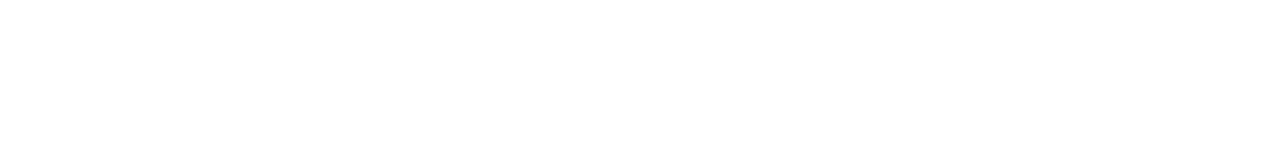
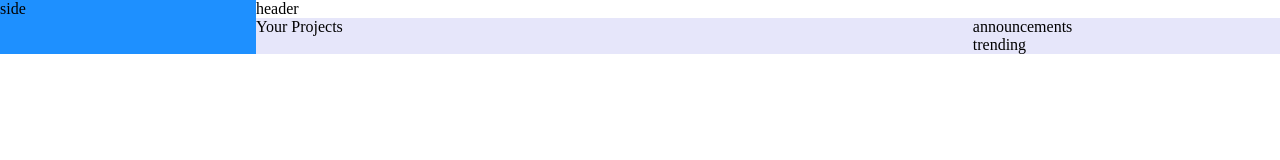
Before and after one commit to bryantt23/odin-admin-dashboard, a plain HTML site: page index.html in a window 1280 px wide. Drawn offline with Linux system fonts and the light colour scheme.

Commit message:
start basic layout

```diff
--- a/index.html
+++ b/index.html
@@ -1,19 +1,23 @@
 <!DOCTYPE html>
 <html lang="en">
   <head>
+    <link rel="stylesheet" href="style.css" />
     <meta charset="UTF-8" />
     <meta http-equiv="X-UA-Compatible" content="IE=edge" />
     <meta name="viewport" content="width=device-width, initial-scale=1.0" />
     <title>Document</title>
   </head>
   <body>
-    <nav></nav>
-    <div class="side-bar"></div>
-    <div class="main">
-      <div class="projects"></div>
-      <div class="extra">
-        <div class="announcements"></div>
-        <div class="trending"></div>
+    <div class="container">
+      <div class="header">header</div>
+      <div class="sidebar">side</div>
+
+      <div class="main">
+        <div class="projects">Your Projects</div>
+        <div class="extra">
+          <div class="announcements">announcements</div>
+          <div class="trending">trending</div>
+        </div>
       </div>
     </div>
   </body>
--- /dev/null
+++ b/style.css
@@ -0,0 +1,28 @@
+body {
+  margin: 0;
+}
+
+.container {
+  display: grid;
+  grid-template-columns: 1fr 4fr;
+}
+
+.header {
+  grid-column: 2/3;
+  display: grid;
+  background-color: white;
+}
+
+.sidebar {
+  /* height: 100%;
+  width: 50px; */
+
+  grid-row: 1/3;
+  background-color: dodgerblue;
+}
+
+.main {
+  background-color: lavender;
+  display: grid;
+  grid-template-columns: 7fr 3fr;
+}
```
